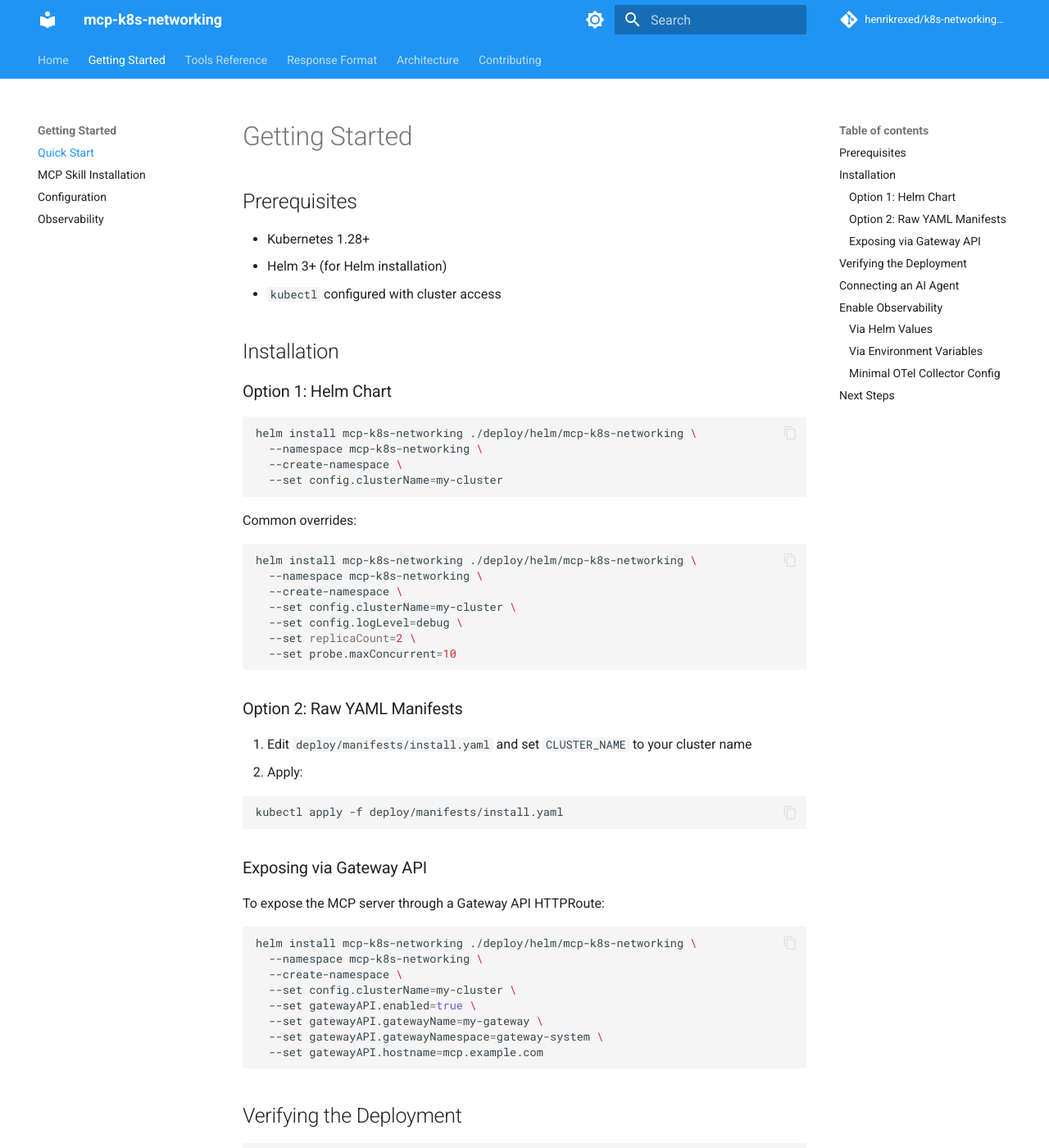
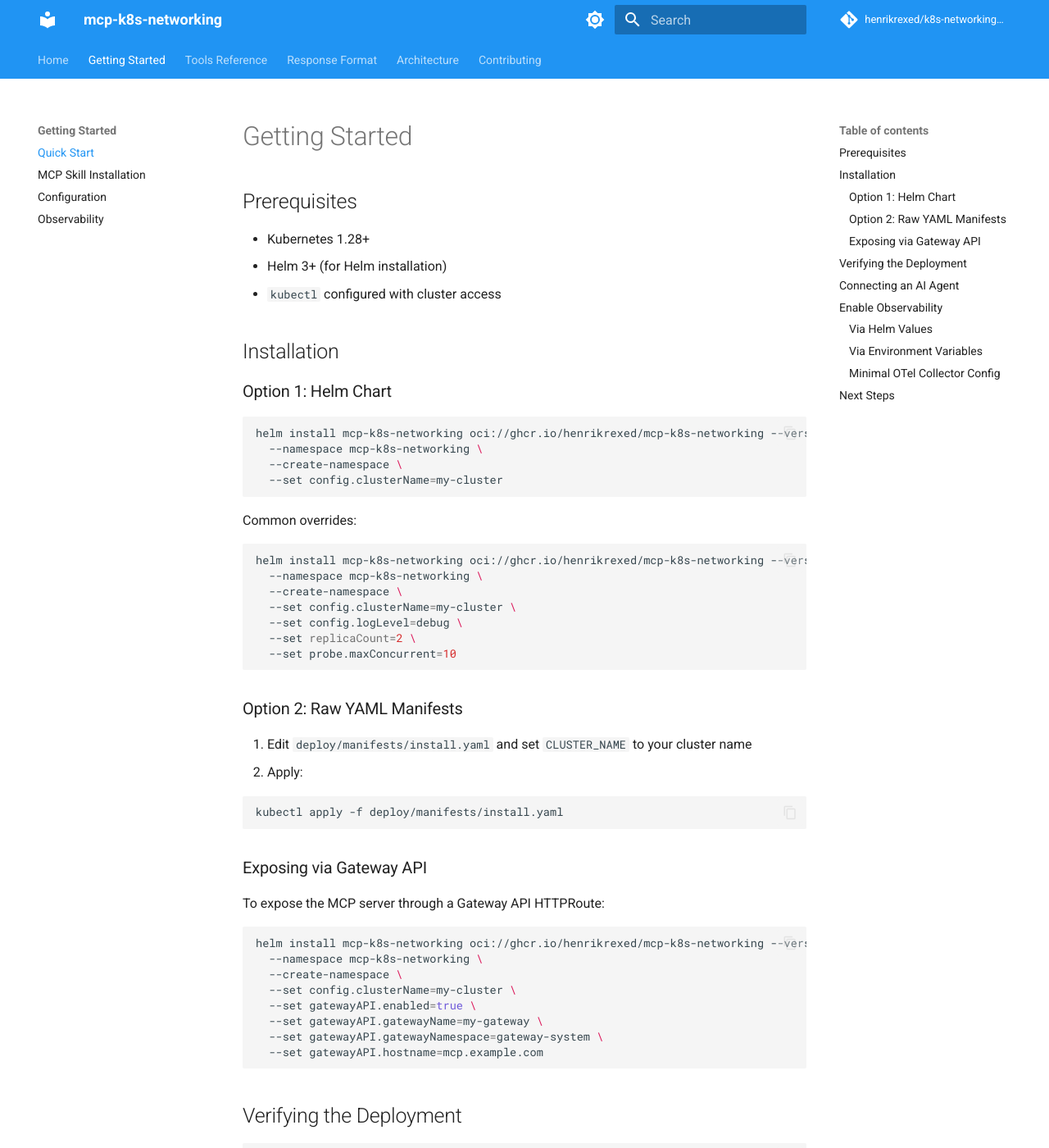
Before and after one commit to henrikrexed/mcp-k8s-networking, an MkDocs documentation site: the page built from docs/getting-started.md, in a window 1280 px wide and 1400 px high. Shown: the whole window at 82% size. Built offline with MkDocs 1.6.1 and Material for MkDocs 9.7.7, drawn with Linux system fonts in a browser that asks for light colours; comment, search, counter and statistics services are not loaded; some of the changed text lies outside the part shown.

Commit message:
docs: update MkDocs with OCI Helm install commands

````diff
--- a/docs/getting-started.md
+++ b/docs/getting-started.md
@@ -11,7 +11,7 @@
 ### Option 1: Helm Chart
 
 ```bash
-helm install mcp-k8s-networking ./deploy/helm/mcp-k8s-networking \
+helm install mcp-k8s-networking oci://ghcr.io/henrikrexed/mcp-k8s-networking --version 0.1.0 \
   --namespace mcp-k8s-networking \
   --create-namespace \
   --set config.clusterName=my-cluster
@@ -20,7 +20,7 @@ helm install mcp-k8s-networking ./deploy/helm/mcp-k8s-networking \
 Common overrides:
 
 ```bash
-helm install mcp-k8s-networking ./deploy/helm/mcp-k8s-networking \
+helm install mcp-k8s-networking oci://ghcr.io/henrikrexed/mcp-k8s-networking --version 0.1.0 \
   --namespace mcp-k8s-networking \
   --create-namespace \
   --set config.clusterName=my-cluster \
@@ -43,7 +43,7 @@ kubectl apply -f deploy/manifests/install.yaml
 To expose the MCP server through a Gateway API HTTPRoute:
 
 ```bash
-helm install mcp-k8s-networking ./deploy/helm/mcp-k8s-networking \
+helm install mcp-k8s-networking oci://ghcr.io/henrikrexed/mcp-k8s-networking --version 0.1.0 \
   --namespace mcp-k8s-networking \
   --create-namespace \
   --set config.clusterName=my-cluster \
@@ -95,7 +95,7 @@ otel:
 Or on the command line:
 
 ```bash
-helm install mcp-k8s-networking ./deploy/helm/mcp-k8s-networking \
+helm install mcp-k8s-networking oci://ghcr.io/henrikrexed/mcp-k8s-networking --version 0.1.0 \
   --namespace mcp-k8s-networking \
   --create-namespace \
   --set config.clusterName=my-cluster \
````
Also changed, not shown: docs/index.md (+1 -1 lines).
